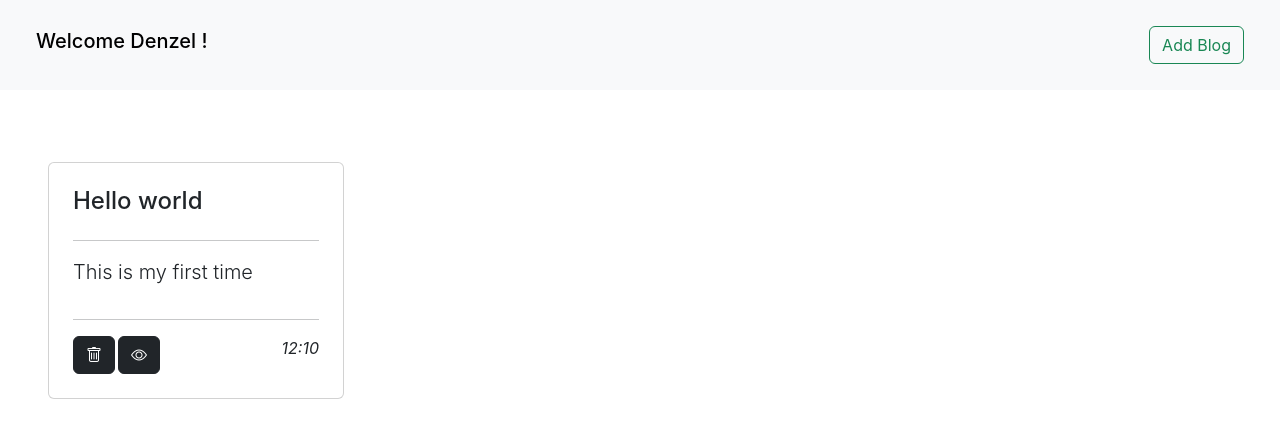
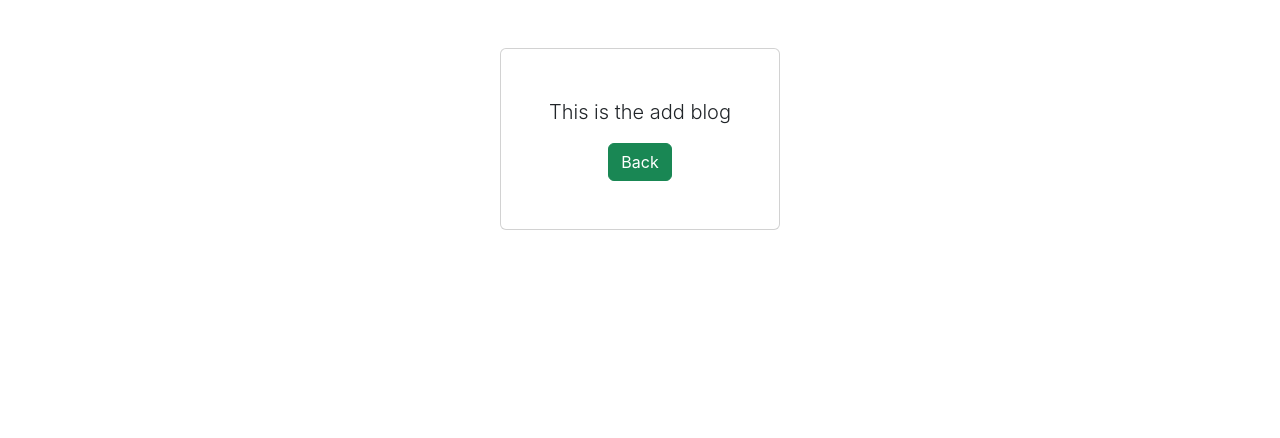
Before and after one commit to Morel-D/blognote, a React (Create React App) app in the folder client/: page /add in a window 1280 px wide. Shown: the top 438 px of the page. Built offline with nearby package versions, Linux system fonts and the light colour scheme.

Commit message:
Reac router customisation

```diff
--- a/client/package.json
+++ b/client/package.json
@@ -12,6 +12,7 @@
     "react": "^18.2.0",
     "react-dom": "^18.2.0",
     "react-redux": "^8.1.2",
+    "react-router-dom": "^6.15.0",
     "react-scripts": "5.0.1",
     "redux-thunk": "^2.4.2",
     "web-vitals": "^2.1.4"
--- a/client/src/App.js
+++ b/client/src/App.js
@@ -1,14 +1,22 @@
+import AddBlog from "./components/view/addBlog";
 import BlogNote from "./components/view/blogNote";
+import { BrowserRouter, Routes, Route, Navigate } from "react-router-dom";
 
 function App() {
   return (
+    <BrowserRouter>
       <div className="App">
         <header className="App-header">
         </header>
          <div className="body">
-         <BlogNote />
+          <Routes>
+             <Route path="/" element={<BlogNote />} />
+             <Route path="add/" element={<AddBlog />} />
+          </Routes>
+
          </div>
       </div>
+    </BrowserRouter>
   );
 }
 
--- a/client/src/components/redux/action/blogAction.js
+++ b/client/src/components/redux/action/blogAction.js
@@ -28,6 +28,7 @@ export const getBlogs = () => async (dispatch) =>
 {
     try {
         const res = await blogService.get();
+        // console.log("The get acion here is ", res.data);
 
         dispatch(
             {
--- a/client/src/components/redux/reducers/blogReducer.js
+++ b/client/src/components/redux/reducers/blogReducer.js
@@ -1,3 +1,4 @@
+import axios from "axios";
 import {
     CREATE_BLOG,
     GET_BLOG,
@@ -5,6 +6,7 @@ import {
     UPDATE_BLOG,
     DELETE_BLOG
 } from "../action/types";
+
 
 const initialState = [];
 
@@ -18,7 +20,10 @@ const blogReducer = (state = initialState, action) =>
             return [...state, payload];
 
         case GET_BLOG:
-            return payload;
+            return {
+                ...state,
+                payload
+            };
 
         default:
             return state;
--- /dev/null
+++ b/client/src/components/view/addBlog.jsx
@@ -0,0 +1,15 @@
+import { Link } from "react-router-dom";
+
+const AddBlog = () => {
+    return (
+        <div className="conatiner d-flex justify-content-center py-5">
+            <div className="card p-5 text-center d-flex gap-3 lead">
+                This is the add blog
+                <Link to="/">
+                <button className="btn btn-success">Back</button></Link>
+            </div>
+        </div>
+     );
+}
+
+export default AddBlog
--- a/client/src/components/view/blogNote.jsx
+++ b/client/src/components/view/blogNote.jsx
@@ -2,6 +2,7 @@ import { useEffect } from "react";
 import { useDispatch, useSelector } from "react-redux";
 
 import { getBlogs } from "../redux/action/blogAction";
+import { Link } from "react-router-dom";
 
 const BlogNote = () => {
 
@@ -10,10 +11,10 @@ const BlogNote = () => {
 
 
     useEffect(() => {
-        dispatch(getBlogs);
-    }, [getBlogs]);
+        dispatch(getBlogs());
+    }, [getBlogs()]);
 
-    console.log('Data ', blog);
+    // console.log('Data ', blog);
 
 
     return (
@@ -28,7 +29,9 @@ const BlogNote = () => {
                         <ul class="navbar-nav me-auto mb-2 mb-lg-0">
                         </ul>
 
-                          <button class="btn btn-outline-success" type="submit">Add Blog</button>
+                         <Link to="/add">
+                           <button class="btn btn-outline-success" type="submit">Add Blog</button>
+                         </Link>
 
                     </div>
                 </div>
```
Also changed, not shown: 1 other file (tests, documents, lock files or other folders). Lines whose indentation alone changed are shown as unchanged.
